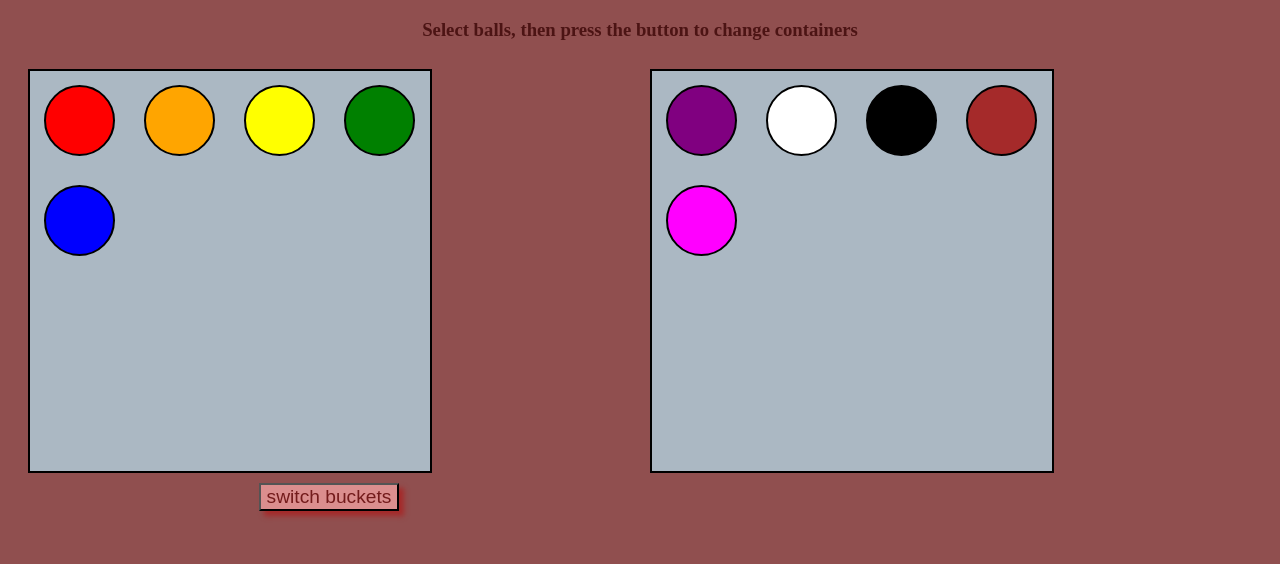
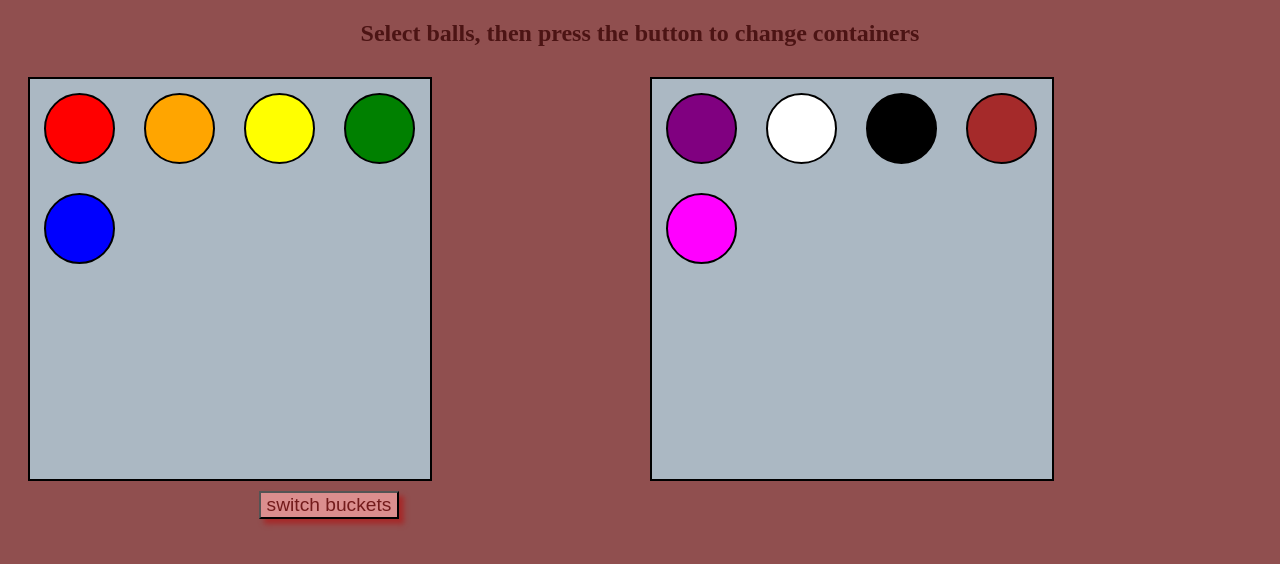
Before and after one commit to NickRoccodev11/bucket_of_balls, a React (Vite) app: page / in a window 1280 px wide. Shown: the top 564 px of the page. Built offline with nearby package versions, Linux system fonts and the light colour scheme.

Commit message:
changed heading

```diff
--- a/src/App.jsx
+++ b/src/App.jsx
@@ -51,7 +51,7 @@ function App() {
 
   return (
     <>
-    <h3 id="heading">Select balls, then press the button to change containers</h3>
+    <h2 id="heading">Select balls, then press the button to change containers</h2>
     <div id="app-container">
       <Bucket
         contents={b1Contents}
```
